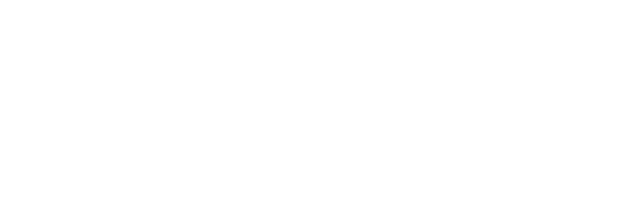
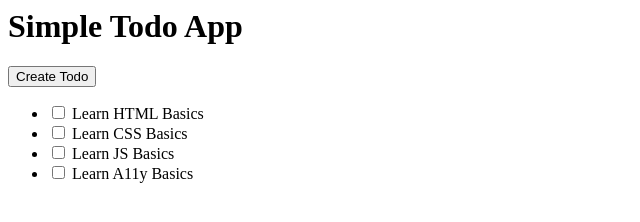
Before and after one commit to cerebralideas/web-basics-workshop, a plain HTML site: page index.html in a window 1280 px wide. Shown: the whole page, without its empty margins (0-640 px from the left). Drawn offline with Linux system fonts and the light colour scheme.

Commit message:
step-one-solution

```diff
--- a/index.html
+++ b/index.html
@@ -19,5 +19,34 @@
 		state (done/not-done)?
 	-->
 
+	<h1>Simple Todo App</h1>
+	<button class="todos-newBtn js_todos-newBtn">Create Todo</button>
+	<ul>
+		<li>
+			<label>
+				<input type="checkbox" />
+				<span class="">Learn HTML Basics</span>
+			</label>
+		</li>
+		<li>
+			<label>
+				<input type="checkbox" />
+				<span class="">Learn CSS Basics</span>
+			</label>
+		</li>
+		<li>
+			<label>
+				<input type="checkbox" />
+				<span class="">Learn JS Basics</span>
+			</label>
+		</li>
+		<li>
+			<label>
+				<input type="checkbox" />
+				<span class="">Learn A11y Basics</span>
+			</label>
+		</li>
+	</ul>
+
 </body>
 </html>
```
